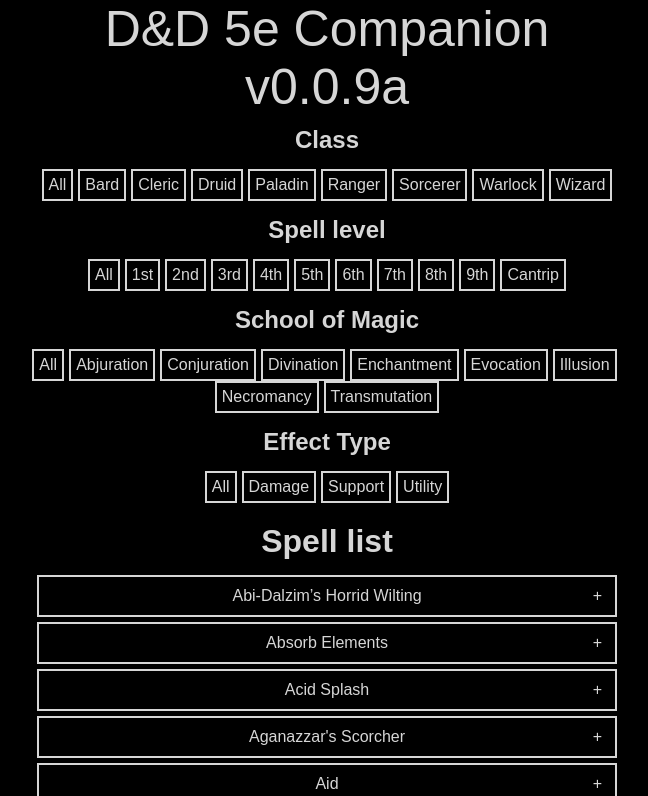
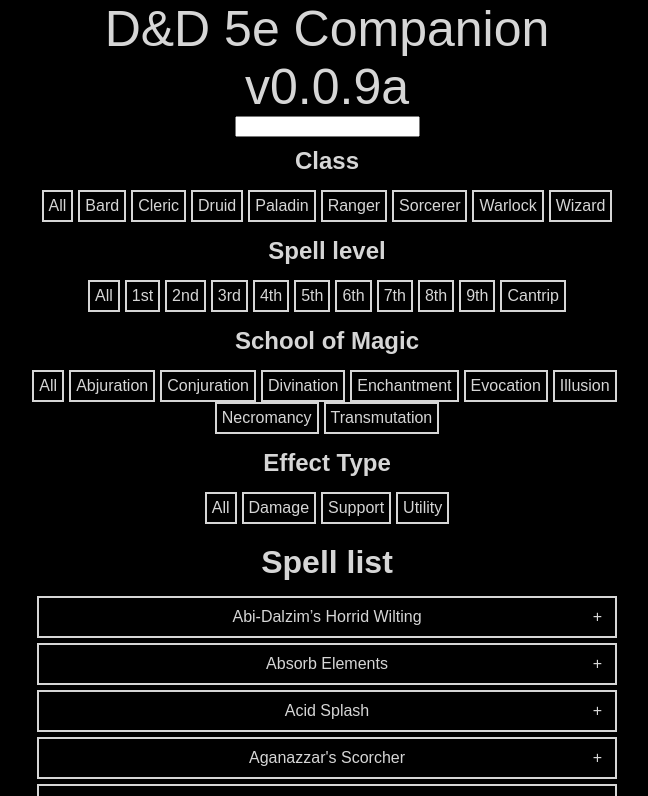
Before and after one commit to prophet-kn/dnd_spells_book, a React (Create React App) app: page / in a window 1280 px wide. Shown: the top 796 px of the page, without its empty margins (313-961 px from the left). Built offline with nearby package versions, Linux system fonts and the light colour scheme.

Commit message:
beginnings of a search bar

```diff
--- a/src/components/data-table/data-table.js
+++ b/src/components/data-table/data-table.js
@@ -34,7 +34,8 @@
       selectedSelector: false,
       selectedClass: false,
       selectedLevel: false,
-      selectedSchool: false
+      selectedSchool: false,
+      searchBar: ''
     }
 
     this.addSelectionSelectorClass = this.addSelectionSelectorClass.bind(this)
@@ -76,6 +77,14 @@
     let currentSelection = this.state
     currentSelection.selectedSchool = currentSelection.selectedSchool === i ? false : i
     this.setState(currentSelection)
+  }
+
+  searchBar() {
+    return (
+      <div>
+        <input></input>
+      </div>
+    )
   }
 
   selectorType() {
@@ -209,6 +218,7 @@
       <div className={"dndapp-table"}>
 
         <div className={"dndapp-selectors"}>
+          {this.searchBar()}
           {this.selectorClass()}
           {this.selectorLevel()}
           {this.selectorSchool()}
```
